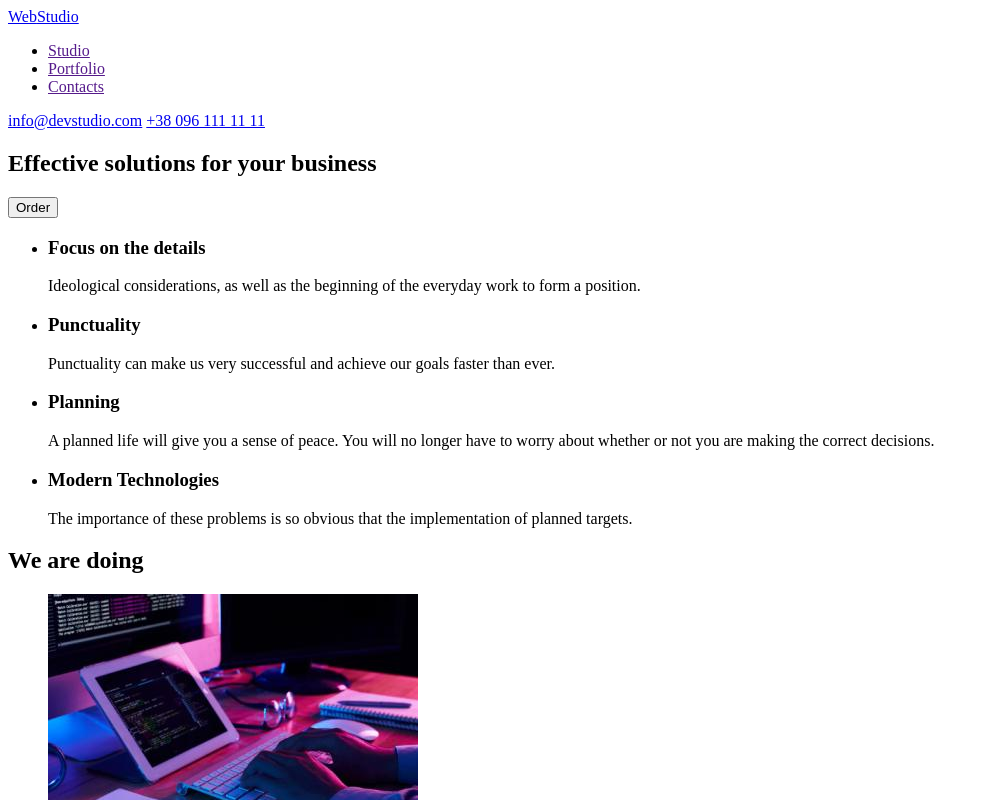
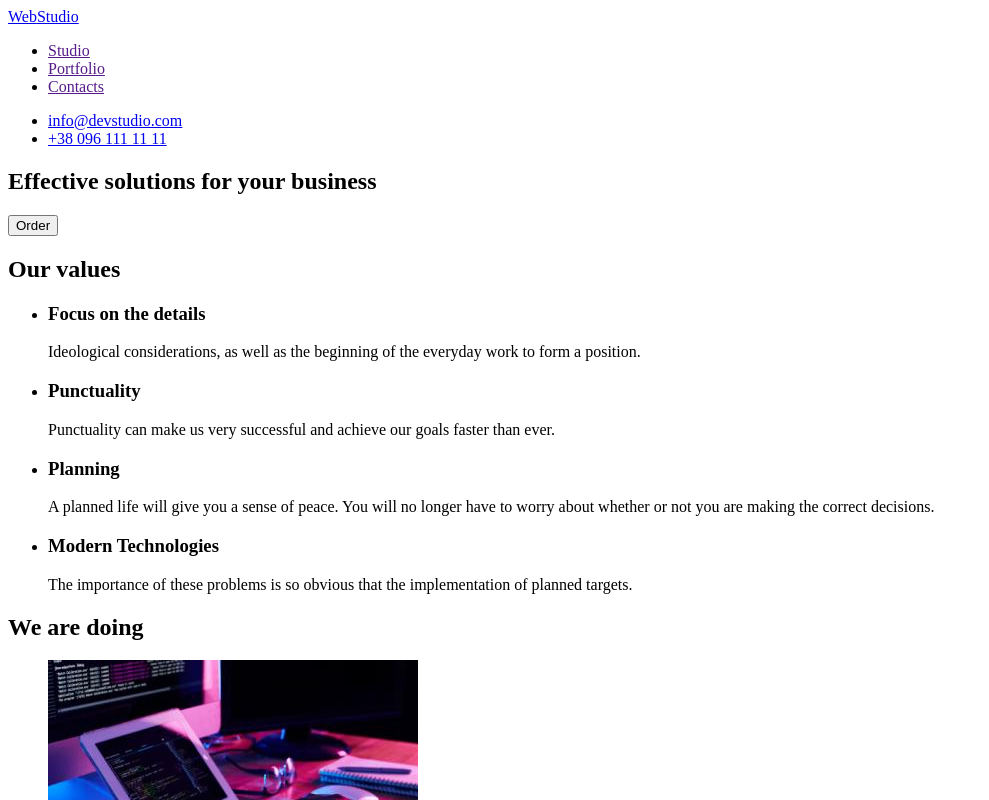
Before and after one commit to polinadudchenko/goit-markup-hw-01, a plain HTML site: page index.html in a window 1280 px wide. Shown: the top 800 px of the page, without its empty margins (0-989 px from the left). Drawn offline with Linux system fonts and the light colour scheme.

Commit message:
bugs fix

```diff
--- a/index.html
+++ b/index.html
@@ -16,8 +16,10 @@
           <li><a href="">Contacts</a></li>
         </ul>
       </nav>
-      <a href="mailto:info@devstudio.com">info@devstudio.com</a>
-      <a href="tel:+380961111111">+38 096 111 11 11</a>
+      <ul>
+        <li><a href="mailto:info@devstudio.com">info@devstudio.com</a></li>
+        <li><a href="tel:+380961111111">+38 096 111 11 11</a></li>
+      </ul>
     </header>
     <main>
       <section>
@@ -25,6 +27,7 @@
         <button type="button">Order</button>
       </section>
       <section>
+        <h2>Our values</h2>
         <ul>
           <li>
             <h3>Focus on the details</h3>
@@ -46,6 +49,8 @@
             <p>The importance of these problems is so obvious that the implementation of planned targets.</p>
           </li>
         </ul>
+      </section>
+      <section>
         <h2>We are doing</h2>
         <ul>
           <li><img src="./images/actions/box_1.jpg" alt="Full Stack Development work" width="370" /></li>
```
